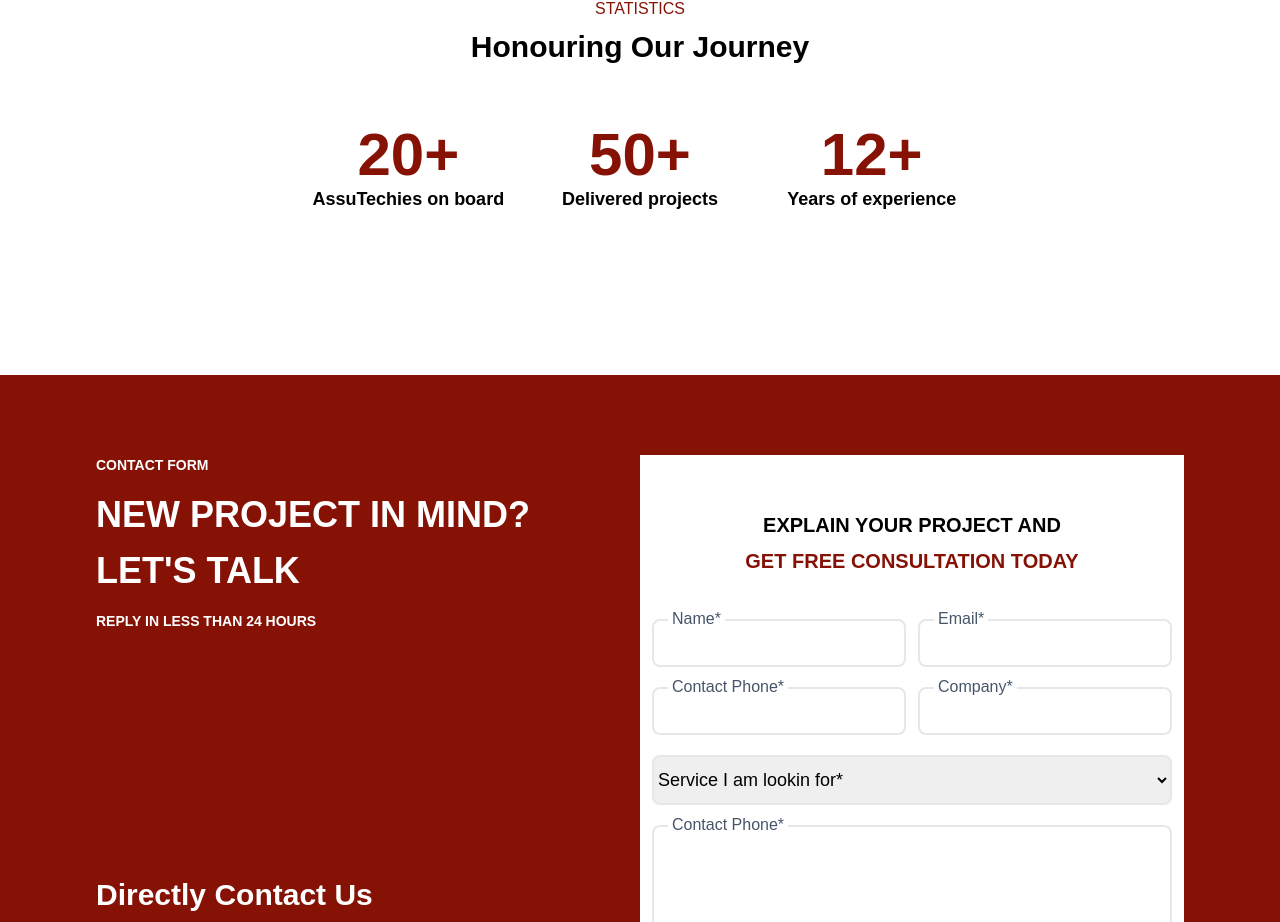
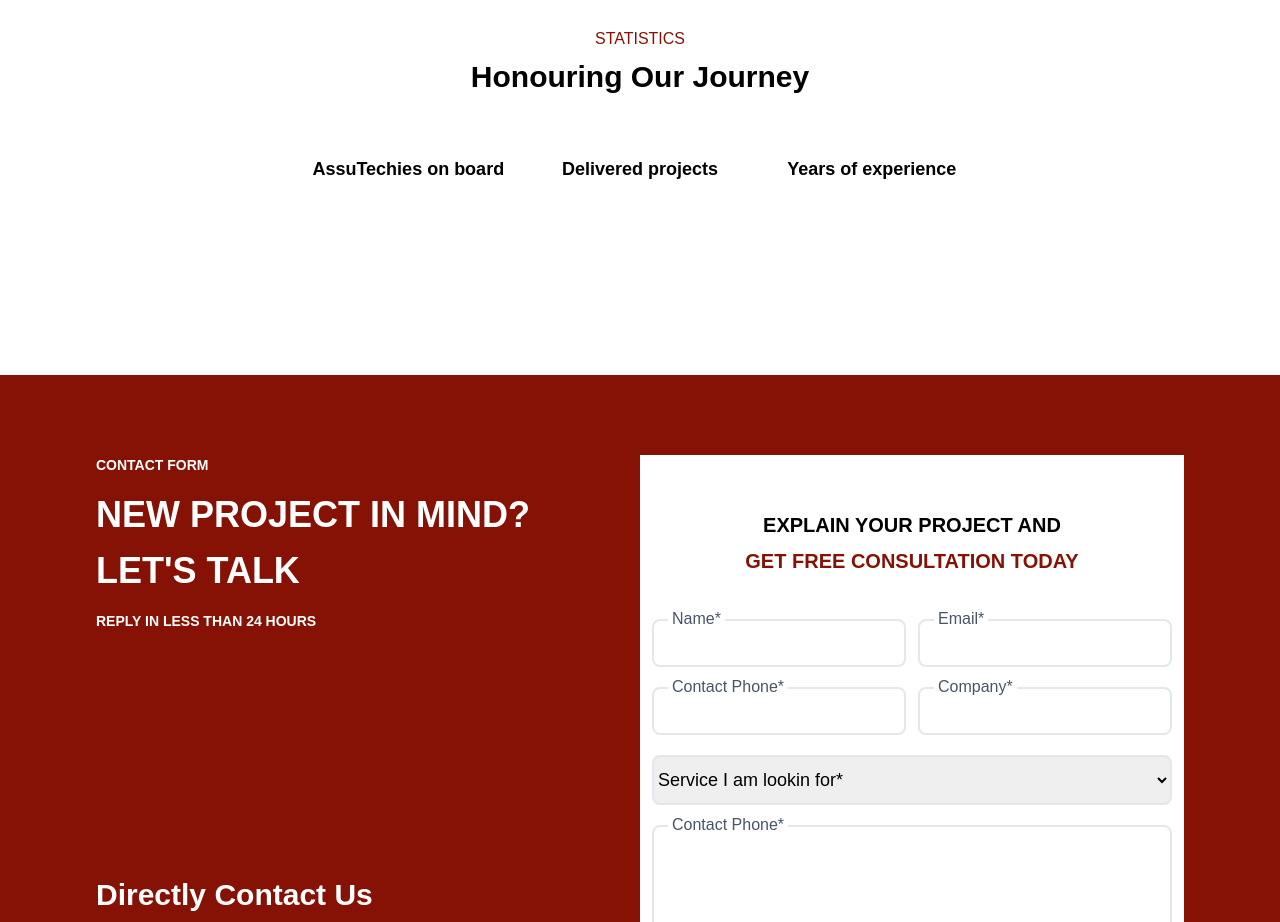
Before and after one commit to Baraski-jr/assutech-clone-with-react-main, a React (Vite) app: page / in a window 1280 px wide. Shown: the part 4858-5780 px from the top of the page. Built offline with nearby package versions, Linux system fonts and the light colour scheme; no server answers.

Commit message:
Add the count-up to statistic section

```diff
--- a/package.json
+++ b/package.json
@@ -15,15 +15,19 @@
   },
   "dependencies": {
     "@apollo/client": "^3.10.6",
+    "@types/react-countup": "^4.3.1",
     "@types/react-modal": "^3.16.3",
+    "@types/react-visibility-sensor": "^5.1.0",
     "contentful": "^10.12.0",
     "graphql": "^16.9.0",
     "json-server": "^0.17.4",
     "react": "^18.2.0",
+    "react-countup": "^6.5.3",
     "react-dom": "^18.2.0",
     "react-modal": "^3.16.1",
     "react-router-dom": "^6.18.0",
     "react-slick": "^0.29.0",
+    "react-visibility-sensor": "^5.1.1",
     "slick-carousel": "^1.8.1",
     "swiper": "^11.0.3",
     "tailwind": "^4.0.0"
--- a/src/pages/home.tsx
+++ b/src/pages/home.tsx
@@ -10,6 +10,9 @@ import RecentProductCard from "../Components/UI/cards/recent-product-card";
 import ContactForm from "../Components/UI/cards/contact-form";
 import { gql, useQuery } from "@apollo/client";
 import HomeHero from "../Components/UI/hero/home-hero";
+import CountUp from "react-countup";
+import VisibilitySensor from 'react-visibility-sensor';
+
 
 const QUERY = gql`
   query {
@@ -150,24 +153,36 @@ const Home = () => {
       </section>
       {/* Statistics */}
       <section className="py-8 min-h-[90vh] md:min-h-[70vh] flex flex-col justify-center items-center space-y-10">
+        <VisibilitySensor partialVisibility offset={{ bottom: 200 }}>
+          {({ isVisible }: { isVisible: boolean }) => (
+            <>
               <header className="text-center space-y-2 py-5">
                 <h4 className="text-primary">STATISTICS</h4>
                 <h2 className="font-semibold text-xl md:text-3xl">Honouring Our Journey</h2>
               </header>
               <div className="grid grid-cols-1 md:grid-cols-3 gap-10">
                 <div className="text-center text-lg font-semibold">
-            <h1 className="text-primary font-bold text-4xl md:text-6xl">20+</h1>
+                  <h1 className="text-primary font-bold text-4xl md:text-6xl">
+                    {isVisible ? <CountUp duration={2.75} delay={0.5} suffix="+" end={20} /> : null}
+                  </h1>
                   <p className="">AssuTechies on board</p>
                 </div>
                 <div className="text-center text-lg font-semibold">
-            <h1 className="text-primary font-bold text-4xl md:text-6xl">50+</h1>
+                  <h1 className="text-primary font-bold text-4xl md:text-6xl">
+                    {isVisible ? <CountUp duration={2.75} delay={0.5} suffix="+" end={50} /> : null}
+                  </h1>
                   <p className="">Delivered projects</p>
                 </div>
                 <div className="text-center text-lg font-semibold">
-            <h1 className="text-primary font-bold text-4xl md:text-6xl">12+</h1>
+                  <h1 className="text-primary font-bold text-4xl md:text-6xl">
+                    {isVisible ? <CountUp duration={2.75} delay={0.5} suffix="+" end={12} /> : null}
+                  </h1>
                   <p className="">Years of experience</p>
                 </div>
               </div>
+            </>
+          )}
+        </VisibilitySensor>
       </section>
       {/* CONTACT FORM */}
       <section className="bg-primary py-10 lg:py-[5rem]">
```
Also changed, not shown: 1 other file (tests, documents, lock files or other folders). Lines whose indentation alone changed are shown as unchanged.
